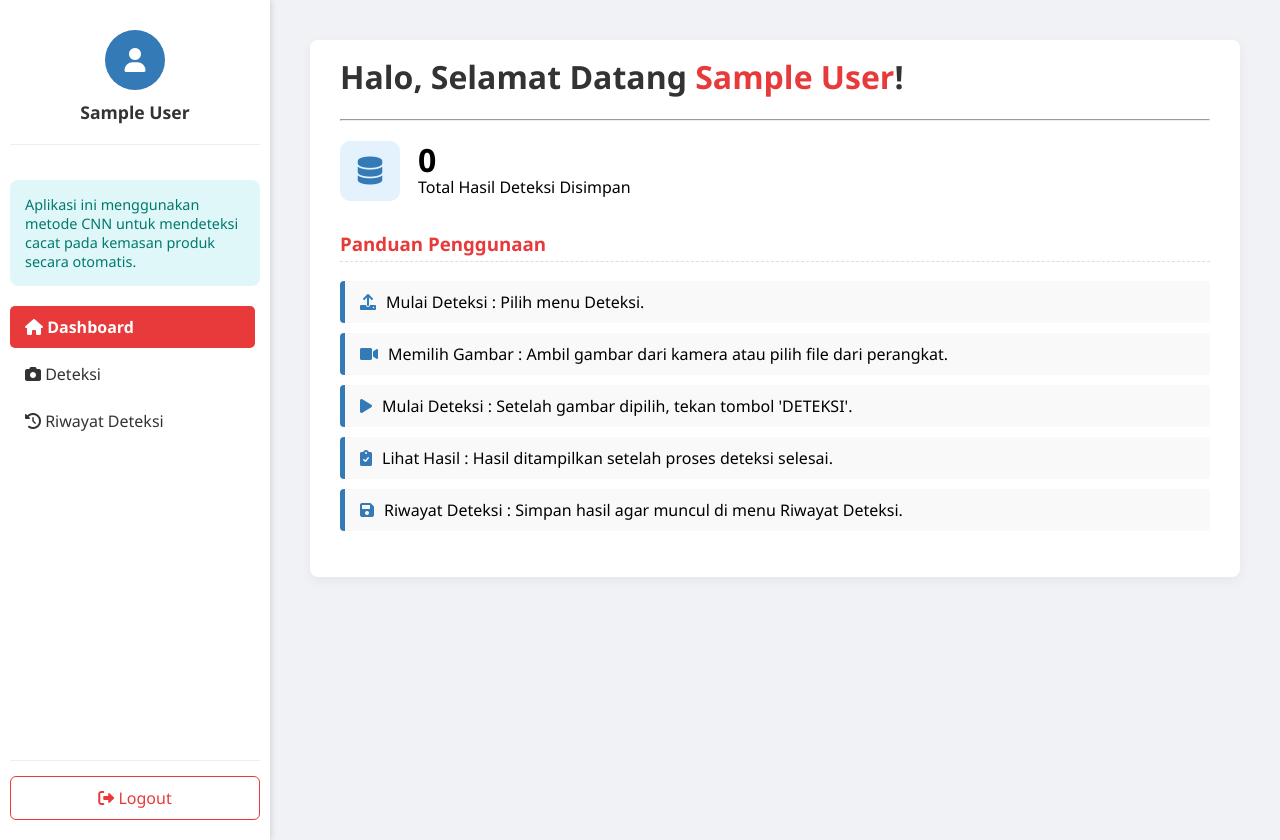
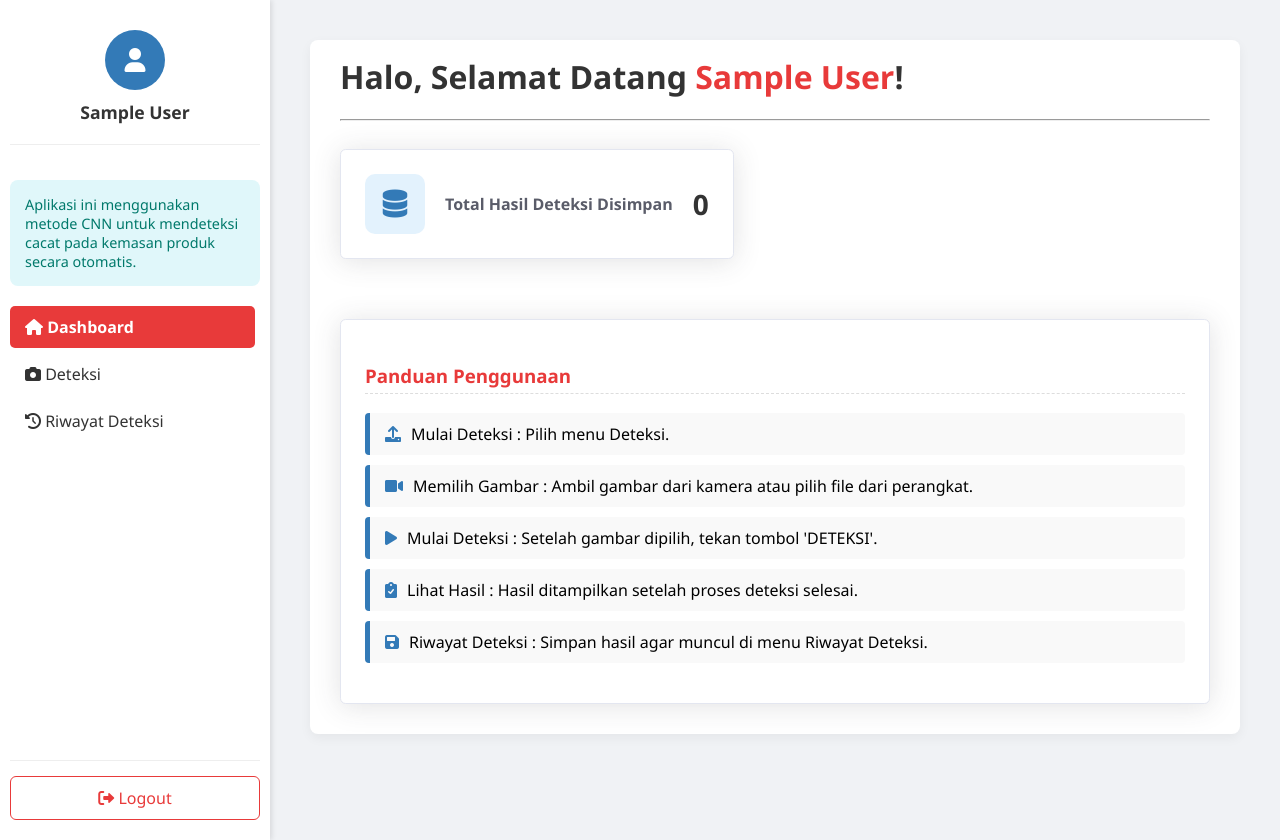
Before and after one commit to daffa05nino/Sistem-Deteksi, a Flask app: page /dashboard in a window 1280 px wide. Run offline with Flask 3, Linux system fonts and the light colour scheme; the visitor is signed in with stand-in values (Sample User, id 1); data that the repository does not hold is empty; some libraries are stand-ins or nearby versions.

Commit message:
feat: Add dashboard page with basic layout, sidebar, navigation, and styling.

```diff
--- a/templates/dashboard.html
+++ b/templates/dashboard.html
@@ -1,5 +1,6 @@
 <!DOCTYPE html>
 <html lang="id">
+
 <head>
     <meta charset="UTF-8">
     <meta name="viewport" content="width=device-width, initial-scale=1.0">
@@ -7,45 +8,230 @@
     <link rel="stylesheet" href="https://cdnjs.cloudflare.com/ajax/libs/font-awesome/6.0.0-beta3/css/all.min.css">
 
     <style>
-        body { margin: 0; font-family: 'Segoe UI', Tahoma, Geneva, Verdana, sans-serif; background-color: #f0f2f5; }
-        .main-layout { display: flex; min-height: 100vh; }
-        .sidebar { width: 250px; background-color: #ffffff; box-shadow: 2px 0 5px rgba(0, 0, 0, 0.1); padding: 20px 10px; display: flex; flex-direction: column; position: sticky; top: 0; height: 100vh; }
+        body {
+            margin: 0;
+            font-family: 'Segoe UI', Tahoma, Geneva, Verdana, sans-serif;
+            background-color: #f0f2f5;
+        }
 
-        .user-profile { text-align: center; padding: 10px 0 20px; border-bottom: 1px solid #eee; margin-bottom: 20px; }
-        .user-profile .avatar { width: 60px; height: 60px; background-color: #337ab7; border-radius: 50%; margin: 0 auto 10px; display: flex; justify-content: center; align-items: center; color: white; font-size: 1.5em; font-weight: bold; }
-        .user-profile .username { font-size: 1.1em; font-weight: 600; color: #333; }
+        .main-layout {
+            display: flex;
+            min-height: 100vh;
+        }
 
-        .info-box { background-color: #e0f7fa; padding: 15px; border-radius: 8px; margin-top: 15px; margin-bottom: 20px; font-size: 0.9em; color: #00796b; }
+        .sidebar {
+            width: 250px;
+            background-color: #ffffff;
+            box-shadow: 2px 0 5px rgba(0, 0, 0, 0.1);
+            padding: 20px 10px;
+            display: flex;
+            flex-direction: column;
+            position: sticky;
+            top: 0;
+            height: 100vh;
+        }
 
-        .navigation { flex: 1; overflow-y: auto; padding-right: 5px; }
-        .nav-link { display: block; padding: 10px 15px; margin-bottom: 5px; color: #333; text-decoration: none; border-radius: 5px; transition: background-color 0.2s; font-size: 1em; }
-        .nav-link:hover { background-color: #f0f0f0; }
-        .nav-link.active { background-color: #e83a3a; color: white; font-weight: 600; }
+        .user-profile {
+            text-align: center;
+            padding: 10px 0 20px;
+            border-bottom: 1px solid #eee;
+            margin-bottom: 20px;
+        }
 
-        .logout-link { margin-top: 20px; padding-top: 15px; border-top: 1px solid #eee; }
-        .logout-link a { color: #e83a3a; text-decoration: none; display: block; text-align: center; padding: 10px; border: 1px solid #e83a3a; border-radius: 6px; transition: 0.3s; }
-        .logout-link a:hover { background-color: #e83a3a; color: white; }
+        .user-profile .avatar {
+            width: 60px;
+            height: 60px;
+            background-color: #337ab7;
+            border-radius: 50%;
+            margin: 0 auto 10px;
+            display: flex;
+            justify-content: center;
+            align-items: center;
+            color: white;
+            font-size: 1.5em;
+            font-weight: bold;
+        }
 
-        .content-area { flex-grow: 1; padding: 40px; }
+        .user-profile .username {
+            font-size: 1.1em;
+            font-weight: 600;
+            color: #333;
+        }
 
-        header { border-bottom: 1px solid #ddd; padding-bottom: 20px; margin-bottom: 30px; }
-        header h1 { color: #333; margin: 0; display: flex; align-items: center; }
-        header h1 i { margin-right: 10px; color: #e83a3a; }
+        .info-box {
+            background-color: #e0f7fa;
+            padding: 15px;
+            border-radius: 8px;
+            margin-top: 15px;
+            margin-bottom: 20px;
+            font-size: 0.9em;
+            color: #00796b;
+        }
 
-        .card { background-color: white; padding: 30px; border-radius: 8px; box-shadow: 0 4px 12px rgba(0, 0, 0, 0.05); margin-bottom: 30px; }
+        .navigation {
+            flex: 1;
+            overflow-y: auto;
+            padding-right: 5px;
+        }
 
-        .guide-section h3 { color: #e83a3a; padding-bottom: 5px; border-bottom: 1px dashed #ddd; }
-        .guide-section ul { list-style: none; padding: 0; }
+        .nav-link {
+            display: block;
+            padding: 10px 15px;
+            margin-bottom: 5px;
+            color: #333;
+            text-decoration: none;
+            border-radius: 5px;
+            transition: background-color 0.2s;
+            font-size: 1em;
+        }
+
+        .nav-link:hover {
+            background-color: #f0f0f0;
+        }
+
+        .nav-link.active {
+            background-color: #e83a3a;
+            color: white;
+            font-weight: 600;
+        }
+
+        .logout-link {
+            margin-top: 20px;
+            padding-top: 15px;
+            border-top: 1px solid #eee;
+        }
+
+        .logout-link a {
+            color: #e83a3a;
+            text-decoration: none;
+            display: block;
+            text-align: center;
+            padding: 10px;
+            border: 1px solid #e83a3a;
+            border-radius: 6px;
+            transition: 0.3s;
+        }
+
+        .logout-link a:hover {
+            background-color: #e83a3a;
+            color: white;
+        }
+
+        .content-area {
+            flex-grow: 1;
+            padding: 40px;
+        }
+
+        header {
+            border-bottom: 1px solid #ddd;
+            padding-bottom: 20px;
+            margin-bottom: 30px;
+        }
+
+        header h1 {
+            color: #333;
+            margin: 0;
+            display: flex;
+            align-items: center;
+        }
+
+        header h1 i {
+            margin-right: 10px;
+            color: #e83a3a;
+        }
+
+        .card {
+            background-color: white;
+            padding: 30px;
+            border-radius: 8px;
+            box-shadow: 0 4px 12px rgba(0, 0, 0, 0.05);
+            margin-bottom: 30px;
+        }
+
+        .guide-section h3 {
+            color: #e83a3a;
+            padding-bottom: 5px;
+            border-bottom: 1px dashed #ddd;
+        }
+
+        .guide-section ul {
+            list-style: none;
+            padding: 0;
+        }
+
         .guide-section li {
             background-color: #f9f9f9;
-            margin-bottom: 10px; padding: 10px 15px;
+            margin-bottom: 10px;
+            padding: 10px 15px;
             border-left: 5px solid #337ab7;
-            border-radius: 4px; display: flex; align-items: center;
+            border-radius: 4px;
+            display: flex;
+            align-items: center;
         }
-        .guide-section li i { color: #337ab7; margin-right: 10px; }
 
+        .guide-section li i {
+            color: #337ab7;
+            margin-right: 10px;
+        }
+
+        /* Stats Box Styling */
+        .stats-box {
+            background-color: #fff;
+            border: 1px solid #e3e6f0;
+            border-radius: 0.35rem;
+            padding: 1.5rem;
+            box-shadow: 0 0.15rem 1.75rem 0 rgba(58, 59, 69, 0.15);
+            display: inline-flex;
+            align-items: center;
+            margin: 20px 0 30px 0;
+        }
+
+        .stats-icon {
+            background-color: #e3f2fd;
+            color: #337ab7;
+            width: 60px;
+            height: 60px;
+            border-radius: 10px;
+            display: flex;
+            align-items: center;
+            justify-content: center;
+            font-size: 28px;
+            margin-right: 20px;
+            flex-shrink: 0;
+        }
+
+        .stats-info {
+            display: flex;
+            align-items: center;
+            gap: 20px;
+        }
+
+        .stats-label {
+            font-size: 16px;
+            color: #5a5c69;
+            font-weight: 600;
+        }
+
+        .stats-number {
+            font-size: 28px;
+            font-weight: 800;
+            color: #333;
+        }
+    </style>
+    <style>
+        /* Guide Box Styling */
+        .guide-box {
+            background-color: #fff;
+            border: 1px solid #e3e6f0;
+            border-radius: 0.35rem;
+            padding: 1.5rem;
+            box-shadow: 0 0.15rem 1.75rem 0 rgba(58, 59, 69, 0.15);
+            margin-top: 30px;
+            /* Default display is block, so it takes full width */
+        }
     </style>
 </head>
+
 <body>
 
     <div class="main-layout">
@@ -76,40 +262,31 @@
             <div class="card">
                 <h1 style="font-weight:700; color:#333; margin-top:-15px;">
                     Halo, Selamat Datang <span style="color:#e83a3a;">{{ full_name }}</span>!
-                </h1><hr>
+                </h1>
+                <hr>
 
-                <div style="display:flex; align-items:center; gap:18px; margin:20px 0 30px 0;">
-                    <div style="
-                        width:60px;
-                        height:60px;
-                        background:#e3f2fd;
-                        border-radius:10px;
-                        display:flex;
-                        justify-content:center;
-                        align-items:center;
-                        font-size:28px;
-                        color:#337ab7;">
+                <div class="stats-box">
+                    <div class="stats-icon">
                         <i class="fas fa-database"></i>
                     </div>
-
-                    <div>
-                        <div style="font-size:32px; font-weight:800; line-height:1; color:black;">
-                            {{ total_detections }}
-                        </div>
-                        <div style="opacity:1; font-size:16px; color:black;">
-                            Total Hasil Deteksi Disimpan
-                        </div>
+                    <div class="stats-info">
+                        <span class="stats-label">Total Hasil Deteksi Disimpan</span>
+                        <span class="stats-number">{{ total_detections }}</span>
                     </div>
                 </div>
 
-                <div class="guide-section">
+                <div class="guide-section guide-box">
                     <h3>Panduan Penggunaan</h3>
                     <ul>
                         <li><i class="fas fa-upload"></i> Mulai Deteksi : Pilih menu Deteksi.</li>
-                        <li><i class="fas fa-video"></i> Memilih Gambar : Ambil gambar dari kamera atau pilih file dari perangkat.</li>
-                        <li><i class="fas fa-play"></i> Mulai Deteksi : Setelah gambar dipilih, tekan tombol 'DETEKSI'.</li>
-                        <li><i class="fas fa-clipboard-check"></i> Lihat Hasil : Hasil ditampilkan setelah proses deteksi selesai.</li>
-                        <li><i class="fas fa-save"></i> Riwayat Deteksi : Simpan hasil agar muncul di menu Riwayat Deteksi.</li>
+                        <li><i class="fas fa-video"></i> Memilih Gambar : Ambil gambar dari kamera atau pilih file dari
+                            perangkat.</li>
+                        <li><i class="fas fa-play"></i> Mulai Deteksi : Setelah gambar dipilih, tekan tombol 'DETEKSI'.
+                        </li>
+                        <li><i class="fas fa-clipboard-check"></i> Lihat Hasil : Hasil ditampilkan setelah proses
+                            deteksi selesai.</li>
+                        <li><i class="fas fa-save"></i> Riwayat Deteksi : Simpan hasil agar muncul di menu Riwayat
+                            Deteksi.</li>
                     </ul>
                 </div>
             </div>
@@ -126,7 +303,7 @@
 </script>
 
     <script>
-(function(){
+        (function () {
             // ambil data JSON yang di-render Jinja (aman)
             let flash = {};
             try {
@@ -150,7 +327,6 @@
         })();
     </script>
 
+</body>
 
-
-</body>
 </html>
```
Also changed, not shown: static/style.css (+64 -3 lines). Lines whose indentation alone changed are shown as unchanged.
